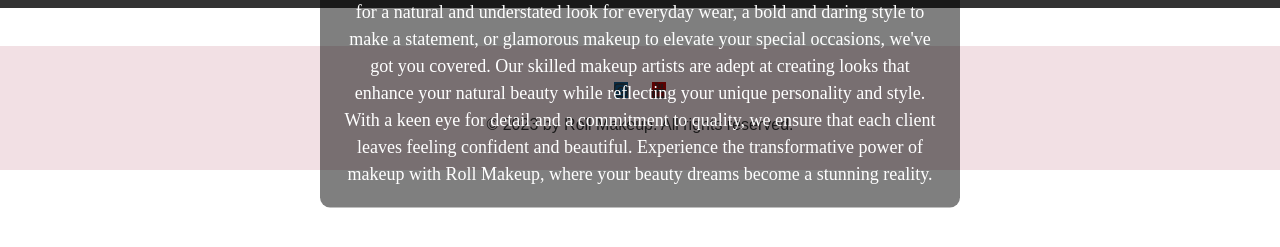
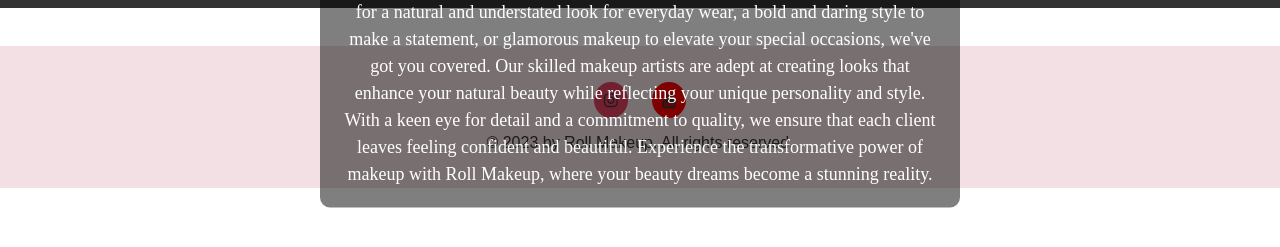
Before and after one commit to Rolande22/rolande, a plain HTML site: page index.html in a window 1280 px wide. Shown: the part 107-354 px from the top of the page. Drawn offline with Linux system fonts and the light colour scheme.

Commit message:
Update index.html

```diff
--- a/index.html
+++ b/index.html
@@ -101,7 +101,7 @@
             line-height: 1.5;
         }
 
-         #footer {
+        #footer {
             background-color: #f2e0e4; /* Light pink */
             color: #333;
             padding: 20px 0;
@@ -125,14 +125,18 @@
         }
 
         /* CSS for Instagram and YouTube icons */
-       .fa-youtube {
-            background: #bb0000;
+        .fa-instagram {
+            background-color: #e4405f;
             color: white;
+            padding: 10px;
+            border-radius: 50%;
         }
 
-        .fa-instagram {
-            background: #125688;
-            color: white;
+        .fa-youtube {
+            background-color: #ff0000;
+
+            padding: 10px;
+            border-radius: 50%;
         }
     </style>
 </head>
```
